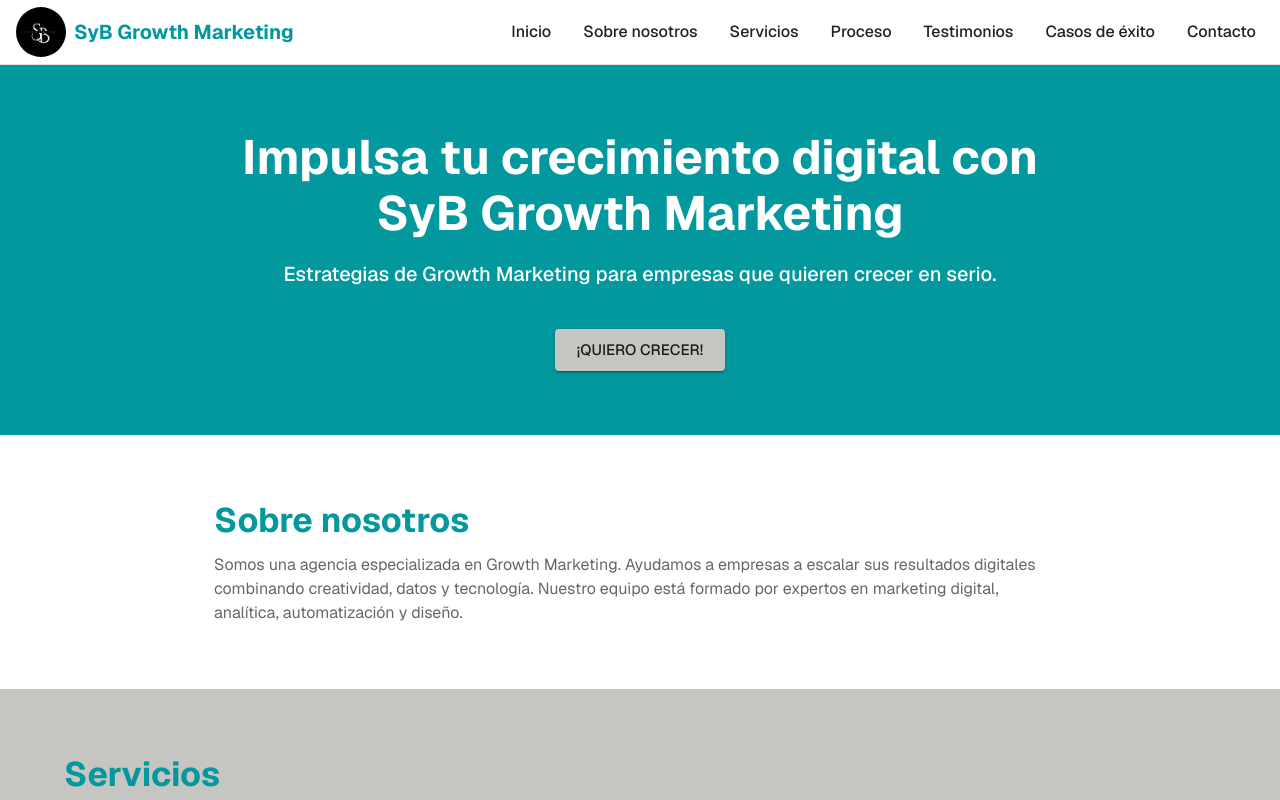
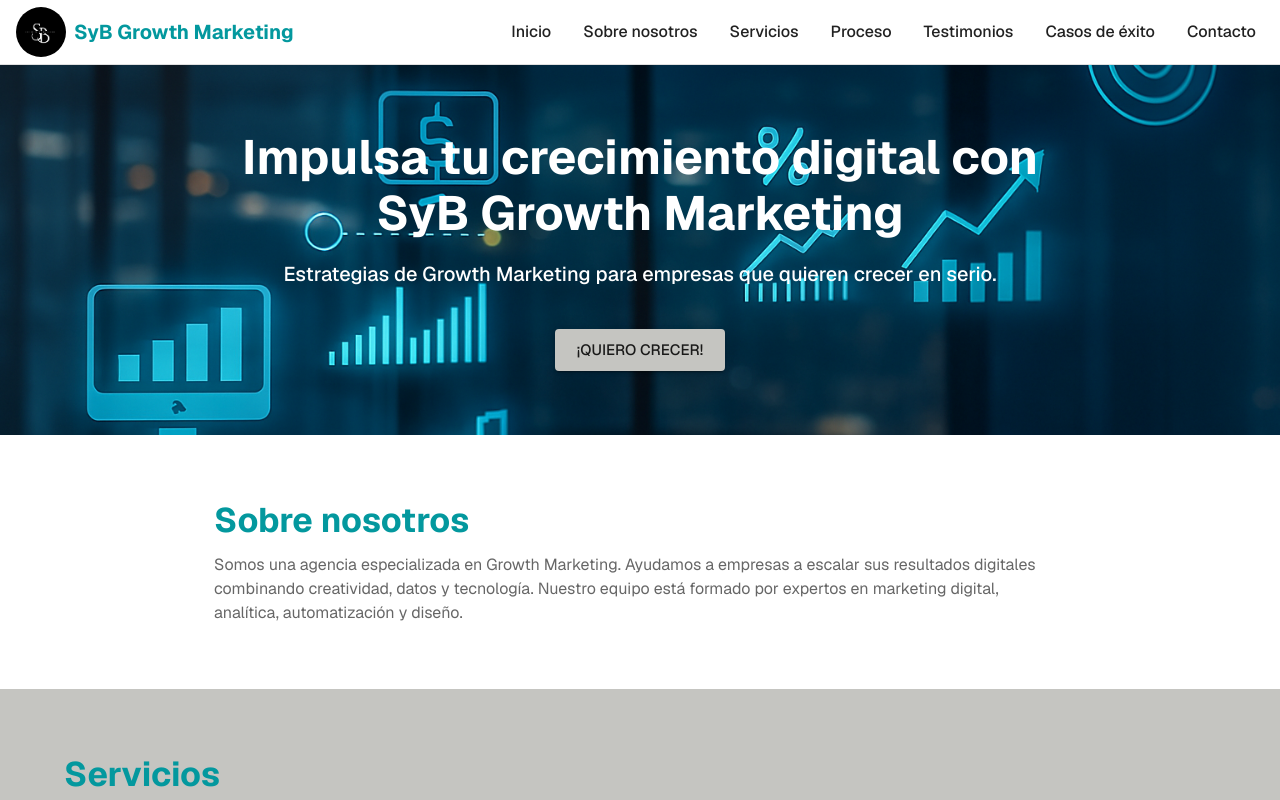
Before and after one commit to smilladev/ByS, a Next.js app in the folder web/: page / in a window 1280 px wide. Shown: the top 800 px of the page. Built offline with nearby package versions, Linux system fonts and the light colour scheme.

Commit message:
Add images + fixes1

```diff
--- a/web/src/app/page.tsx
+++ b/web/src/app/page.tsx
@@ -82,6 +82,9 @@ export default function Home() {
           color: "#fff",
           py: 8,
           textAlign: "center",
+          backgroundImage: 'url(/images/Banner2.png)',
+          backgroundSize: 'cover',
+          backgroundPosition: 'center',
         }}
       >
         <Container maxWidth="md">
```
Also changed, not shown: web/public/images/Banner2.png (added).
